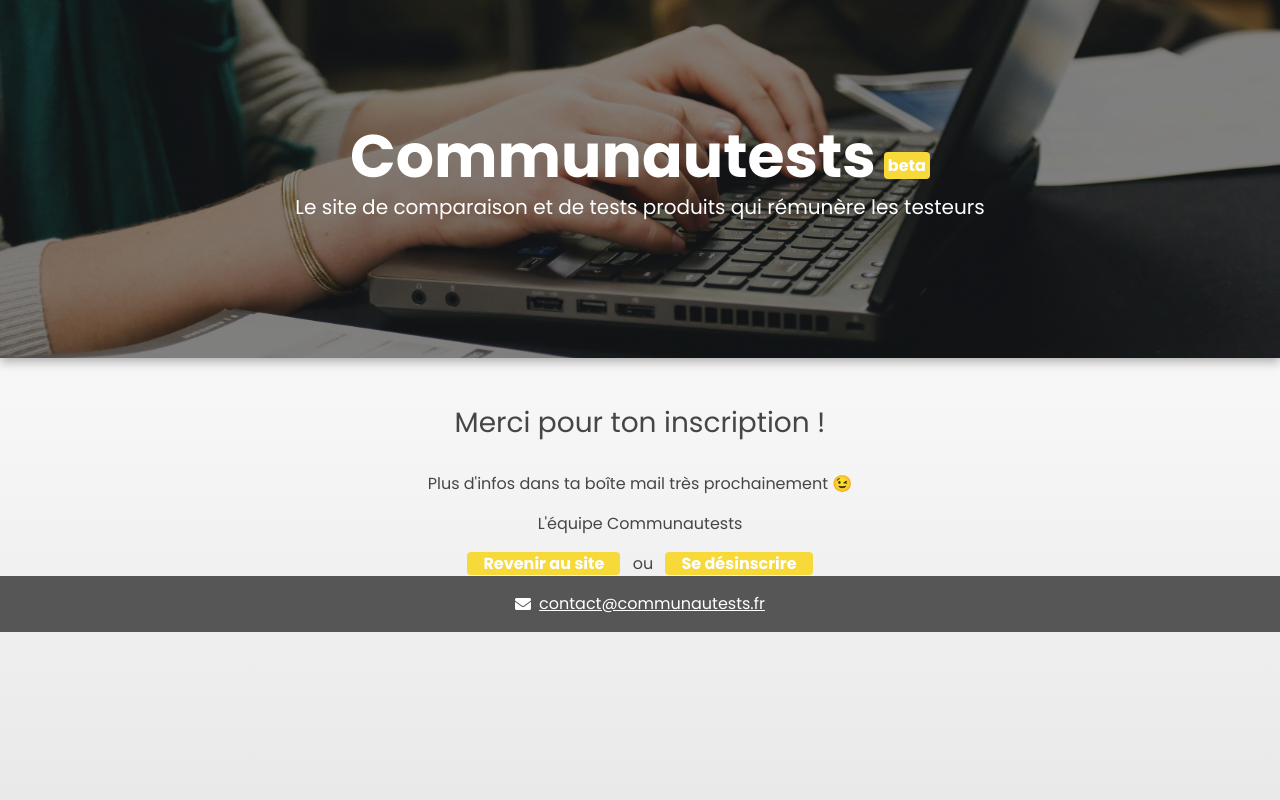
After one commit to benj-p/prelaunch, a PHP site: page /merci.html in a window 1280 px wide. The commit adds this page. Run offline with PHP 8.4, Linux system fonts and the light colour scheme.

Commit message:
Modified content and added thank you page

```diff
--- a/css/style.css
+++ b/css/style.css
@@ -89,6 +89,12 @@ form {
   border-radius: 0px;
 }
 
+.confirmation {
+  padding: 0px 16px;
+  border-radius: 4px;
+  margin: 0px 8px;
+}
+
 .form-control {
   border-radius: 0px;
   background-clip: unset;
@@ -145,6 +151,14 @@ form {
   animation: bounce 2s 3;
 }
 
+#merci {
+  text-align: center;
+}
+
+#merci h3 {
+  padding: 24px 0;
+}
+
 @keyframes bounce {
   0%, 20%, 50%, 80%, 100% {
     transform: translate(0, 0);
@@ -170,6 +184,10 @@ canvas {
 @media(max-width: 576px) {
   p, h2, h3 {
     text-align: center;
+  }
+
+  .mobile-hidden {
+    display: none;
   }
 
   .header {
--- /dev/null
+++ b/merci.html
@@ -0,0 +1,65 @@
+<html>
+<head>
+  <script async src="https://www.googletagmanager.com/gtag/js?id=UA-97907964-2"></script>
+  <script>
+    window.dataLayer = window.dataLayer || [];
+    function gtag(){dataLayer.push(arguments);}
+    gtag('js', new Date());
+
+    gtag('config', 'UA-97907964-2');
+  </script>
+  <script>(function(w,d,s,l,i){w[l]=w[l]||[];w[l].push({'gtm.start':
+  new Date().getTime(),event:'gtm.js'});var f=d.getElementsByTagName(s)[0],
+  j=d.createElement(s),dl=l!='dataLayer'?'&l='+l:'';j.async=true;j.src=
+  'https://www.googletagmanager.com/gtm.js?id='+i+dl;f.parentNode.insertBefore(j,f);
+  })(window,document,'script','dataLayer','GTM-NMBRX52');</script>
+  <script src="https://cdn.jsdelivr.net/npm/typed.js@2.0.9"></script>
+  <script src="https://cdnjs.cloudflare.com/ajax/libs/jquery/3.3.1/jquery.min.js"></script>
+
+  <meta charset="UTF-8">
+  <meta name="viewport" content="width=device-width, initial-scale=1">
+  <meta http-equiv="X-UA-Compatible" content="IE=edge,chrome=1">
+  <title>Communautests - vos avis sur les produits</title>
+  <meta name="description" content="Retrouve des tests produits partagés par de vrais utilisateurs. Viens partager ton avis aussi !">
+  <meta name="og:title" content="Communautests - vos avis sur les produits">
+  <meta name="og:description" content="Retrouve des tests produits partagés par de vrais utilisateurs. Viens partager ton avis aussi !">
+  <meta name="og:image" content="https://communautests.herokuapp.com/img/banner.jpg">
+  <meta name="og:url" content="https://communautests.herokuapp.com">
+  <meta name="og:site_name" content="Communautests">
+  <meta name="og:locale" content="fr-FR">
+  <meta name="og:type" content="website">
+
+  <link rel="stylesheet" href="https://stackpath.bootstrapcdn.com/bootstrap/4.3.1/css/bootstrap.min.css" integrity="sha384-ggOyR0iXCbMQv3Xipma34MD+dH/1fQ784/j6cY/iJTQUOhcWr7x9JvoRxT2MZw1T" crossorigin="anonymous">
+  <link rel="stylesheet" href="https://use.fontawesome.com/releases/v5.7.2/css/all.css" integrity="sha384-fnmOCqbTlWIlj8LyTjo7mOUStjsKC4pOpQbqyi7RrhN7udi9RwhKkMHpvLbHG9Sr" crossorigin="anonymous">
+  <link rel="stylesheet" href="css/style.css">
+
+</head>
+<body>
+
+  <noscript><iframe src="https://www.googletagmanager.com/ns.html?id=GTM-NMBRX52"
+  height="0" width="0" style="display:none;visibility:hidden"></iframe></noscript>
+
+  <div class="header">
+    <div class="container">
+      <h1>Communautests</h1><div class="beta-btn">beta</div>
+      <p>Le site de comparaison et de tests produits qui rémunère les testeurs</p>
+    </div>
+  </div>
+
+
+  <div class="content container" id="merci">
+    <h3>Merci pour ton inscription !</h3>
+    <p>Plus d'infos dans ta boîte mail très prochainement 😉</p>
+    <p>L'équipe Communautests</p>
+
+    <a href="index.html" class="btn-input confirmation">Revenir au site</a><span class="mobile-hidden"> ou </span> <a href="https://herokuapp.us20.list-manage.com/unsubscribe?u=1032adc8ab5e905f4f983093b&id=acdd1f3640" class="btn-input confirmation">Se&nbsp;désinscrire</a>
+  </div>
+
+
+
+  <div class="footer">
+    <p class="footer-info"><i class="fas fa-envelope"></i><span>contact@communautests.fr</span></p>
+  </div>
+
+</body>
+</html>
```
Also changed, not shown: index.html (+20 -17 lines).
